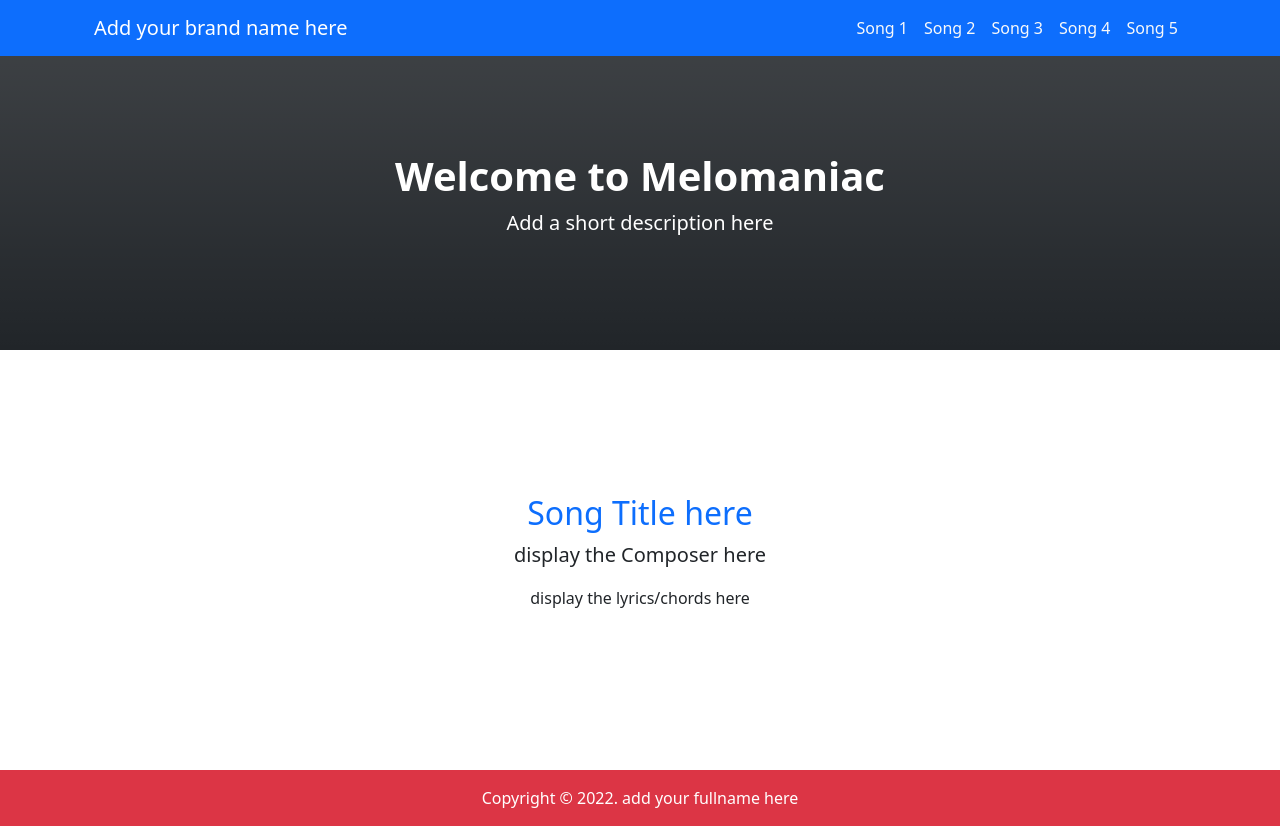
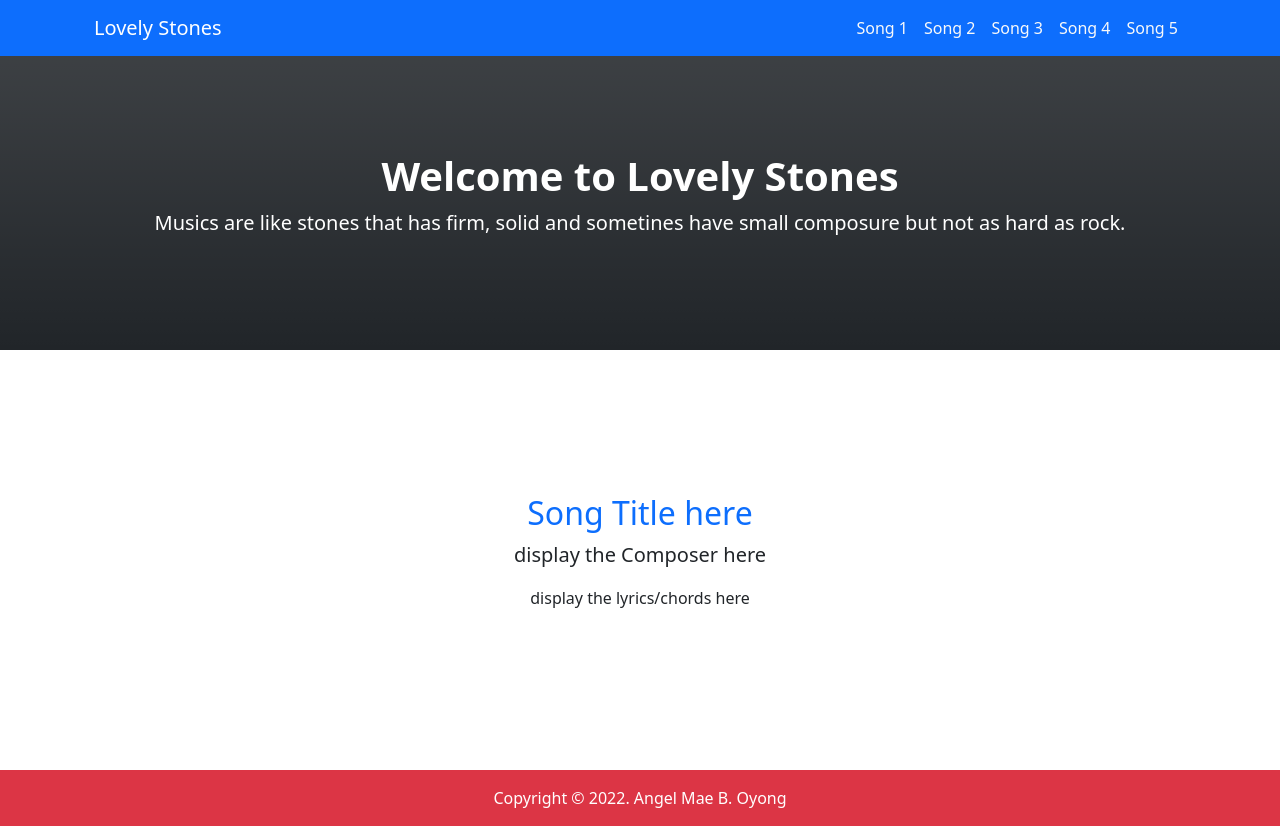
Before and after one commit to OyongAngelMae/act4-melomaniac-oyong, a PHP site: page / in a window 1280 px wide. Run offline with PHP 8.4, Linux system fonts and the light colour scheme.

Commit message:
Angel Mae Oyong added

```diff
--- a/index.php
+++ b/index.php
@@ -14,7 +14,7 @@
         <!-- Navigation-->
         <nav class="navbar navbar-expand-lg navbar-dark bg-primary fixed-top" id="mainNav">
             <div class="container px-4">
-                <a class="navbar-brand" href="#page-top"> Add your brand name here </a>
+                <a class="navbar-brand" href="#page-top"> Lovely Stones </a>
                 <button class="navbar-toggler" type="button" data-bs-toggle="collapse" data-bs-target="#navbarResponsive" aria-controls="navbarResponsive" aria-expanded="false" aria-label="Toggle navigation"><span class="navbar-toggler-icon"></span></button>
                 <div class="collapse navbar-collapse" id="navbarResponsive">
                     <ul class="navbar-nav ms-auto">
@@ -30,8 +30,8 @@
         <!-- Header-->
         <header class="bg-dark bg-gradient text-white">
             <div class="container px-4 text-center">
-                <h1 class="fw-bolder">Welcome to Melomaniac</h1>
-                <p class="lead">Add a short description here</p>
+                <h1 class="fw-bolder">Welcome to Lovely Stones</h1>
+                <p class="lead"> Musics are like stones that has firm, solid and sometines have small composure but not as hard as rock.</p>
 
             </div>
         </header>
@@ -49,7 +49,7 @@
         </section>
 
         <footer class="py-3 bg-danger">
-            <div class="container px-4"><p class="m-0 text-center text-white">Copyright &copy; 2022. add your fullname here</p></div>
+            <div class="container px-4"><p class="m-0 text-center text-white">Copyright &copy; 2022. Angel Mae B. Oyong</p></div>
         </footer>
         <!-- Bootstrap core JS-->
         <script src="js/bootstrap.bundle.min.js"></script>
```
